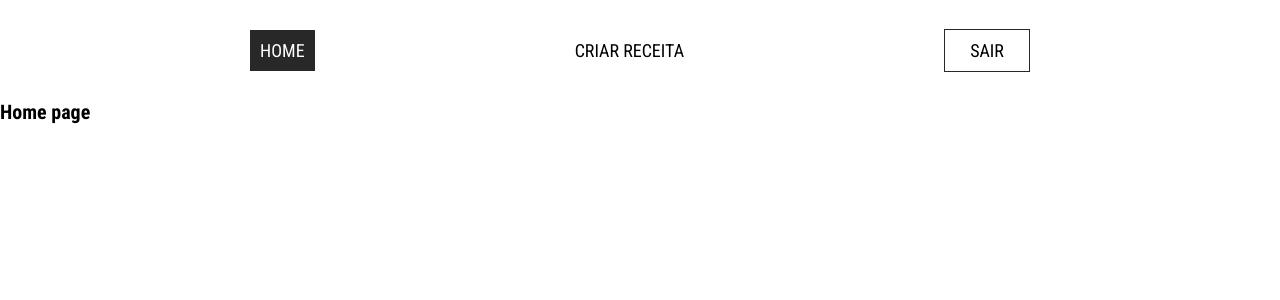
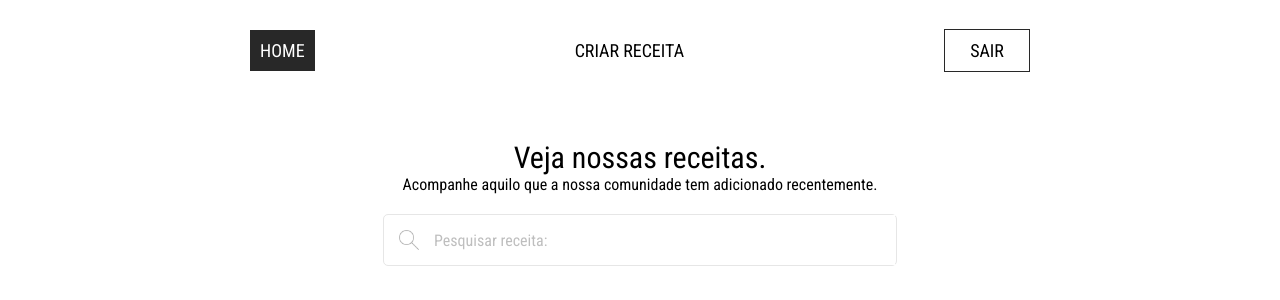
Before and after one commit to caamag/Projeto_facul, a React (Vite) app: page / in a window 1280 px wide. Shown: the top 300 px of the page. Built offline with nearby package versions, Linux system fonts and the light colour scheme; no server answers; the database is empty; sample sign-in values are in the browser's storage.

Commit message:
Enviando atualizações

```diff
--- a/src/pages/create/index.tsx
+++ b/src/pages/create/index.tsx
@@ -11,6 +11,8 @@ const Create = () => {
     const [method, setMethod] = useState<string>('')
     const [loading, setLoading] = useState<boolean>(false)
     const [error, setError] = useState<boolean>(false)
+    const [success, setSuccess] = useState<boolean>(false)
+    const [image, setImage] = useState<string>('')
 
     const handleSubmit = async (e: React.FormEvent<HTMLFormElement>) => {
         e.preventDefault()
@@ -21,12 +23,16 @@ const Create = () => {
                 title,
                 ingredient,
                 method,
+                image,
                 createdAt: serverTimestamp()
             })
 
             setTitle('')
             setIngredient('')
             setMethod('')
+
+            setSuccess(true)
+            setTimeout(() => { setSuccess(false) }, 5000)
 
         } catch (error) {
             setError(true)
@@ -44,6 +50,11 @@ const Create = () => {
                 message='Erro ao criar receita. Tente novamente mais tarde.'
             />}
 
+            {success && <ResponseMessage
+                status='success'
+                message='Receita criada com sucesso'
+            />}
+
             <h1>Nos envie a sua própria receita</h1>
             <h2>
                 Ela será avaliada por um especialista e então
@@ -57,6 +68,13 @@ const Create = () => {
                     value={title}
                     onChange={(e) => { setTitle(e.target.value) }}
                     required
+                />
+
+                <input
+                    type="text"
+                    placeholder='Url da imagem de exemplo da receita:'
+                    value={image}
+                    onChange={(e) => { setImage(e.target.value) }}
                 />
 
                 <textarea
--- a/src/pages/home/index.tsx
+++ b/src/pages/home/index.tsx
@@ -1,9 +1,57 @@
 import * as Css from './style'
+import { db } from '../../firebase/config';
+import { collection, getDocs } from 'firebase/firestore';
+import { useState, useEffect } from 'react';
+import searchIcon from '../../assets/search-icon.png'
 
 const HomePage = () => {
+
+    const [revenues, setRevenues] = useState<any[]>([])
+    const [loading, setLoading] = useState<boolean>(false)
+    const [searched, setSearched] = useState<string>('')
+
+    useEffect(() => {
+        const getRevenues = async () => {
+            setLoading(true)
+            const querySnapshot = await getDocs(collection(db, 'Receitas'))
+            const revenueList = querySnapshot.docs.map(doc => ({
+                id: doc.id,
+                ...doc.data()
+            }))
+            setRevenues(revenueList)
+            setLoading(false)
+        }
+
+        getRevenues()
+    }, [])
+
+    useEffect(() => {
+        console.log(revenues);
+    }, [revenues])
+
+    if (loading) {
+        return <p>Carregando...</p>
+    }
+
     return (
         <Css.container>
-            <h1>Home page</h1>
+            <Css.SearchContainer>
+                <h1>Veja nossas receitas.</h1>
+                <p>Acompanhe aquilo que a nossa comunidade tem adicionado recentemente.</p>
+                <Css.Search>
+                    <img src={searchIcon} alt="" />
+                    <input
+                        type="text"
+                        value={searched}
+                        onChange={(e) => { setSearched(e.target.value) }}
+                        placeholder='Pesquisar receita:'
+                    />
+                </Css.Search>
+            </Css.SearchContainer>
+
+            <Css.RevenuesContainer>
+
+            </Css.RevenuesContainer>
         </Css.container>
     )
 }
--- a/src/pages/home/style.ts
+++ b/src/pages/home/style.ts
@@ -5,3 +5,63 @@ export const container = styled.div`
     width: 100%;
     height: 100vh;
 `
+
+export const SearchContainer = styled.div`
+    width: 80%;
+    max-width: 1400px;
+    margin: 0 auto;
+
+    h1 {
+        text-align: center;
+        font-weight: 400;
+        font-size: 30px;
+        margin-top: 40px;
+    }
+
+    p {
+        text-align: center;
+        font-weight: 400;
+        font-size: 16px;
+    }
+`
+
+export const Search = styled.div`
+    width: 50%;
+    height: 50px;
+    margin: 0 auto;
+    margin-top: 20px;
+    display: flex;
+    align-items: center;
+
+    border: solid 1px rgb(230, 230, 230);
+    border-radius: 5px;
+
+    img {
+        width: 20px;
+        height: auto;
+        margin: 0px 15px;
+        filter: invert(70%);
+    }
+
+    input {
+        color: #bebebe;
+        border: none;
+        font-size: 16px;
+        height: 100%;
+        width: 90%;
+
+        &:focus {
+            outline: none;
+        }
+
+        &::placeholder {
+            color: #bebebe;
+        }
+    }
+`
+
+export const RevenuesContainer = styled.div`
+    width: 80%;
+    max-width: 1400px;
+    margin: 0 auto;
+`
```
Also changed, not shown: src/assets/revenue-icon.png (added), src/assets/search-icon.png (added).
